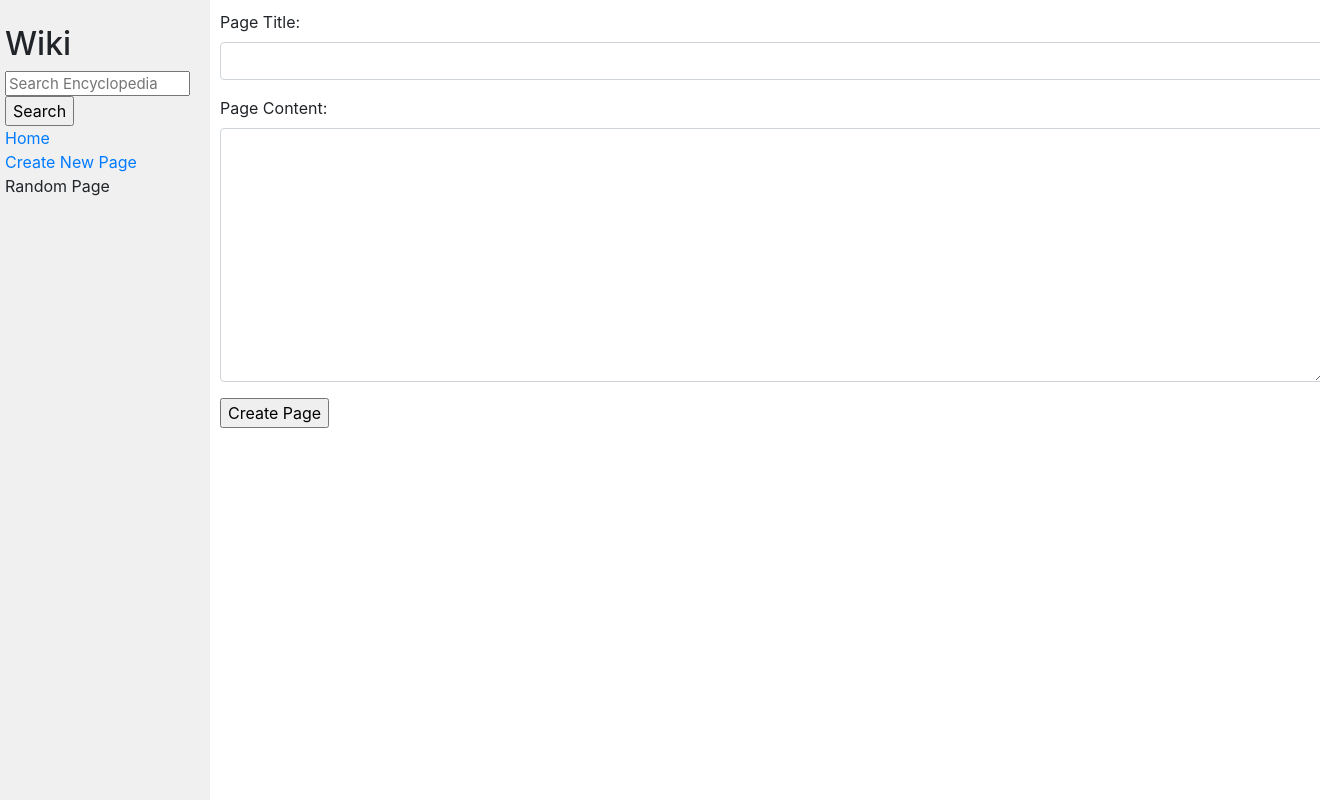
After one commit to mwcsisk/test, a Django app: page /new in a window 1320 px wide; the page is wider, and only the part inside the window is pictured. The commit adds this page. Run offline with Django 3.2, Linux system fonts and the light colour scheme; some libraries are stand-ins or nearby versions.

Commit message:
Add 'new.html' and create page functionality

```diff
--- a/encyclopedia/templates/encyclopedia/layout.html
+++ b/encyclopedia/templates/encyclopedia/layout.html
@@ -20,7 +20,7 @@
                     <a href="{% url 'index' %}">Home</a>
                 </div>
                 <div>
-                    Create New Page
+                    <a href="{% url 'new-entry' %}">Create New Page</a>
                 </div>
                 <div>
                     Random Page
--- /dev/null
+++ b/encyclopedia/templates/encyclopedia/new.html
@@ -0,0 +1,20 @@
+{% extends "encyclopedia/layout.html" %}
+
+{% block title %}
+    New Entry
+{% endblock %}
+
+{% block body %}
+    <form method="POST">
+        {% csrf_token %}
+        <div class="form-group">
+            <label for="title">Page Title:</label>
+            <input type="text" name="t" id="title" class="form-control">
+        </div>
+        <div class="form-group">
+            <label for="txt">Page Content:</label>
+            <textarea class="form-control" name="txt" rows="10" id="txt"></textarea>
+        </div>
+        <input type="submit" value="Create Page">
+    </form>
+{% endblock %}
--- a/encyclopedia/urls.py
+++ b/encyclopedia/urls.py
@@ -5,5 +5,6 @@ from . import views
 urlpatterns = [
     path("", views.index, name="index"),
     path("wiki/<str:title>", views.entry, name="entry"),
-    path("search", views.search, name="search")
+    path("search", views.search, name="search"),
+    path("new", views.new, name="new-entry")
 ]
--- a/encyclopedia/views.py
+++ b/encyclopedia/views.py
@@ -1,4 +1,8 @@
 from django.shortcuts import render, redirect
+from django.core.files.storage import default_storage
+from django.http import HttpResponse
+
+import os
 
 from . import util
 
@@ -33,3 +37,21 @@ def search(request):
         "query": query,
         "results": results
     })
+
+def new(request):
+    if request.method == "POST":
+        errors = []
+        title = request.POST.get('t')
+
+        for entry in util.list_entries():
+            if title.casefold() == entry.casefold():
+                errors.append(f"Page '{entry}' already exists.")
+
+        if not errors:
+            with default_storage.open(f"entries/{title}.md", "w") as f:
+                f.write(request.POST.get('txt'))
+            return redirect('entry', title=title)
+        else:
+            return HttpResponse("TODO")
+    else:
+        return render(request, "encyclopedia/new.html")
```
